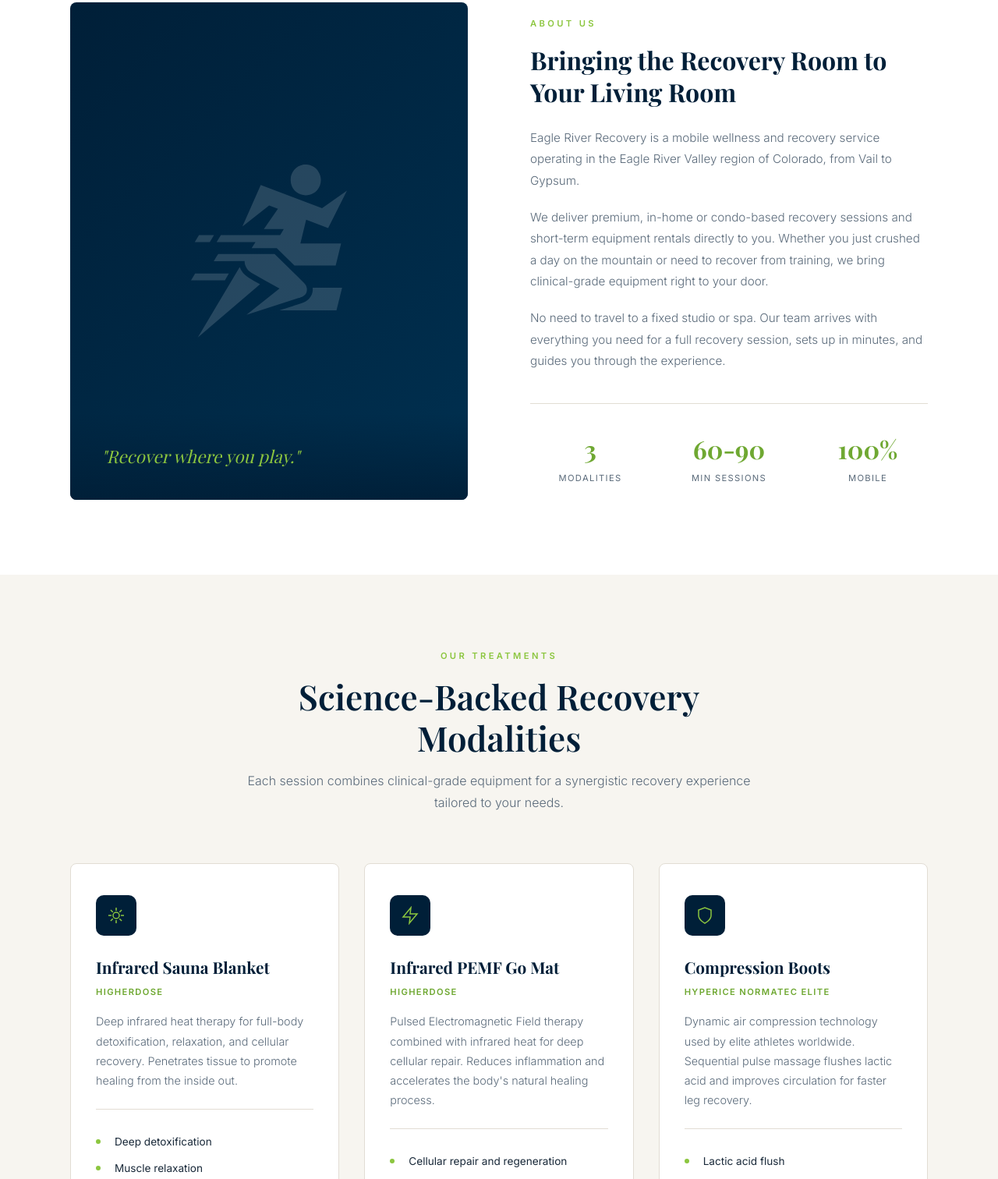
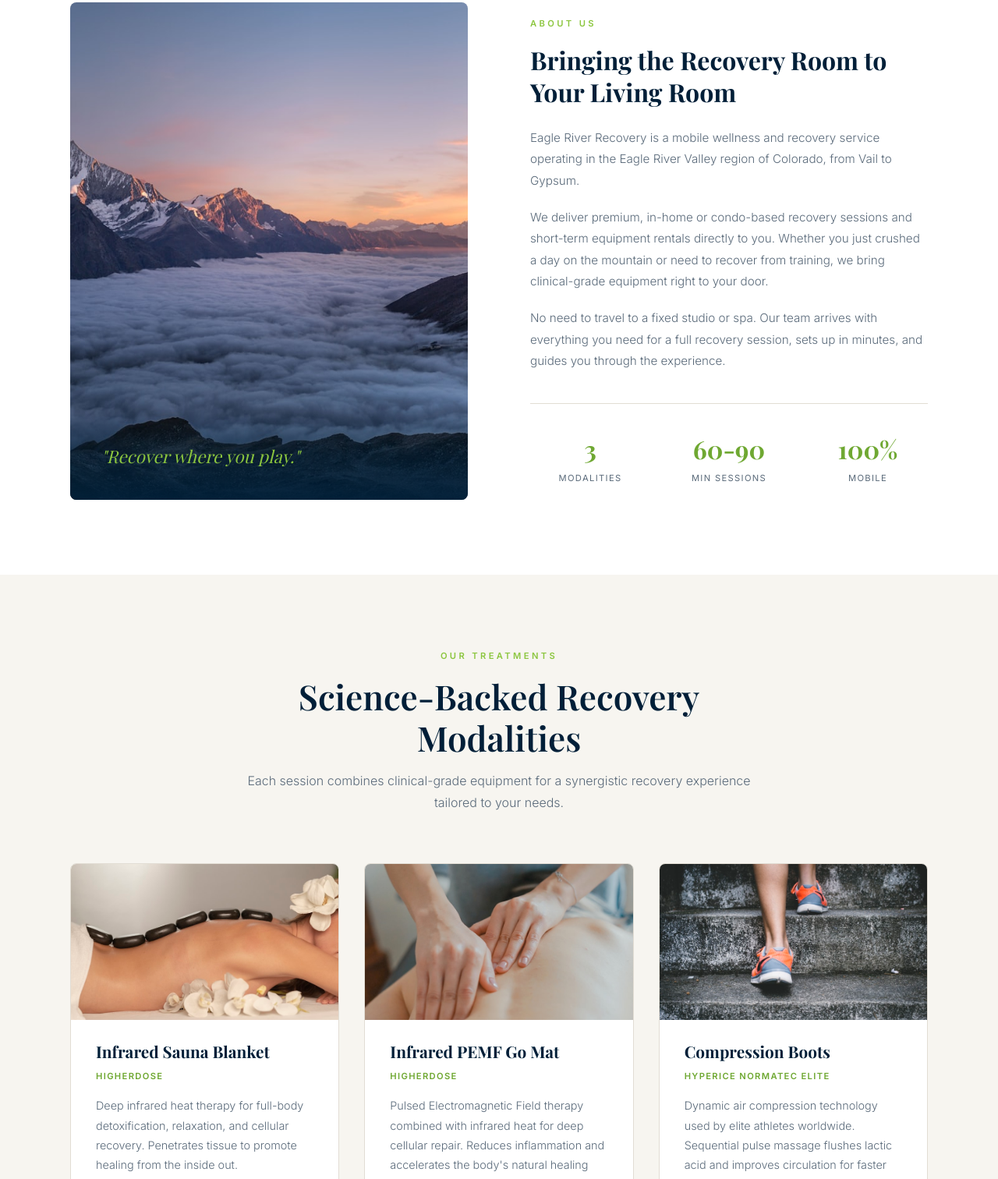
Before and after one commit to beccacollins333-hue/eagle-river-recovery, a plain HTML site: page index.html in a window 1280 px wide. Shown: the part 1288-2800 px from the top of the page at 78% size. Drawn offline with nearby package versions, Linux system fonts and the light colour scheme; a web font is replaced by a local one.

Commit message:
update: add photos to hero, about, and service sections
Hero uses skiing action shot, about section shows mountain valley
sunset, service cards now have treatment-relevant photos instead
of icons.

Co-Authored-By: Claude Opus 4.6 (1M context) <noreply@anthropic.com>

```diff
--- a/index.html
+++ b/index.html
@@ -121,10 +121,15 @@
     .hero-bg {
       position: absolute;
       inset: 0;
+      background: url('assets/hero-vail.jpg') center center / cover no-repeat;
+    }
+
+    .hero-bg::after {
+      content: '';
+      position: absolute;
+      inset: 0;
       background:
-        radial-gradient(ellipse at 30% 40%, rgba(140, 198, 63, 0.08) 0%, transparent 60%),
-        radial-gradient(ellipse at 70% 60%, rgba(140, 198, 63, 0.05) 0%, transparent 50%),
-        linear-gradient(180deg, var(--navy) 0%, #002a4a 50%, #00354a 100%);
+        linear-gradient(180deg, rgba(0, 31, 56, 0.55) 0%, rgba(0, 31, 56, 0.4) 40%, rgba(0, 31, 56, 0.7) 100%);
     }
 
     .hero-mountains {
@@ -366,7 +371,7 @@
       position: relative;
       border-radius: 8px;
       overflow: hidden;
-      background: linear-gradient(135deg, var(--navy) 0%, #003050 100%);
+      background: url('assets/about-mountains.jpg') center center / cover no-repeat;
       aspect-ratio: 4/5;
       display: flex;
       flex-direction: column;
@@ -377,7 +382,7 @@
     .about-visual svg {
       width: 50%;
       max-width: 200px;
-      opacity: 0.15;
+      opacity: 0;
     }
 
     .about-visual-overlay {
@@ -386,7 +391,7 @@
       left: 0;
       right: 0;
       padding: 2.5rem;
-      background: linear-gradient(to top, rgba(0, 31, 56, 0.95), transparent);
+      background: linear-gradient(to top, rgba(0, 31, 56, 0.95) 0%, rgba(0, 31, 56, 0.6) 50%, transparent 100%);
     }
 
     .about-visual-overlay p {
@@ -454,7 +459,7 @@
       background: var(--white);
       border: 1px solid var(--border);
       border-radius: 8px;
-      padding: 2.5rem 2rem;
+      padding: 0 2rem 2.5rem;
       transition: all 0.35s ease;
       position: relative;
       overflow: hidden;
@@ -479,6 +484,14 @@
 
     .service-card:hover::before { transform: scaleX(1); }
 
+    .service-photo {
+      width: calc(100% + 4rem);
+      margin: 0 -2rem 1.5rem;
+      height: 200px;
+      object-fit: cover;
+      display: block;
+    }
+
     .service-icon {
       width: 52px;
       height: 52px;
@@ -488,6 +501,7 @@
       align-items: center;
       justify-content: center;
       margin-bottom: 1.5rem;
+      display: none;
     }
 
     .service-icon svg {
@@ -1148,6 +1162,7 @@
     </div>
     <div class="services-grid">
       <div class="service-card fade-up">
+        <img src="assets/sauna-1.jpg" alt="Infrared heat therapy for deep relaxation" class="service-photo">
         <div class="service-icon">
           <svg viewBox="0 0 24 24"><circle cx="12" cy="12" r="4"/><path d="M12 2v4M12 18v4M4.93 4.93l2.83 2.83M16.24 16.24l2.83 2.83M2 12h4M18 12h4M4.93 19.07l2.83-2.83M16.24 7.76l2.83-2.83"/></svg>
         </div>
@@ -1162,6 +1177,7 @@
         </ul>
       </div>
       <div class="service-card fade-up">
+        <img src="assets/massage-1.jpg" alt="PEMF therapy for cellular repair and pain relief" class="service-photo">
         <div class="service-icon">
           <svg viewBox="0 0 24 24"><path d="M13 2L3 14h9l-1 8 10-12h-9l1-8z"/></svg>
         </div>
@@ -1176,6 +1192,7 @@
         </ul>
       </div>
       <div class="service-card fade-up">
+        <img src="assets/runner-legs.jpg" alt="Compression boots for leg recovery" class="service-photo">
         <div class="service-icon">
           <svg viewBox="0 0 24 24"><path d="M12 22s8-4 8-10V5l-8-3-8 3v7c0 6 8 10 8 10z"/></svg>
         </div>
```
Also changed, not shown: assets/about-mountains.jpg (added), assets/massage-1.jpg (added), assets/runner-legs.jpg (added), assets/sauna-1.jpg (added), 1 other file.
